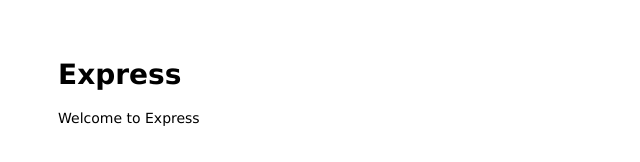
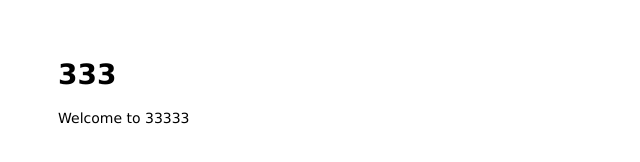
Before and after one commit to ChrisYo0121/express0710, a website: page public/index.html in a window 1280 px wide. Shown: the whole page, without its empty margins (0-640 px from the left). Drawn offline with Linux system fonts and the light colour scheme.

Commit message:
Initialize project structure with configuration files and update index.html content

```diff
--- a/public/index.html
+++ b/public/index.html
@@ -6,8 +6,8 @@
 </head>
 
 <body>
-  <h1>Express</h1>
-  <p>Welcome to Express</p>
+  <h1>333</h1>
+  <p>Welcome to 33333</p>
 </body>
 
 </html>
```
Also changed, not shown: 1 other file.
